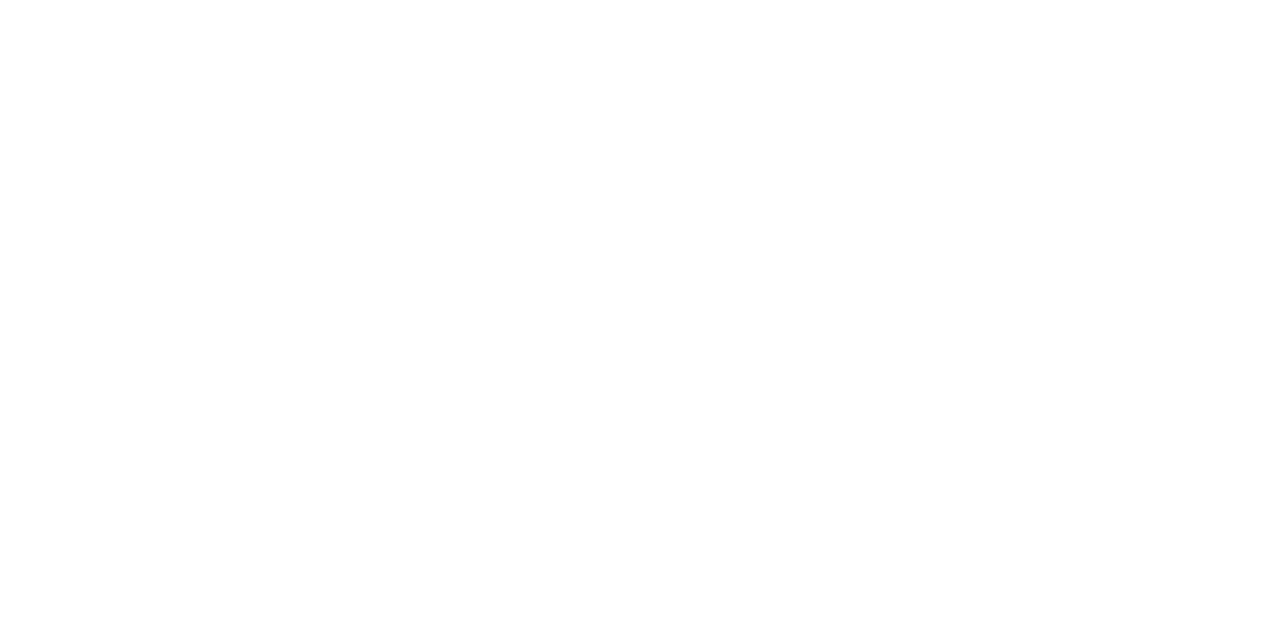
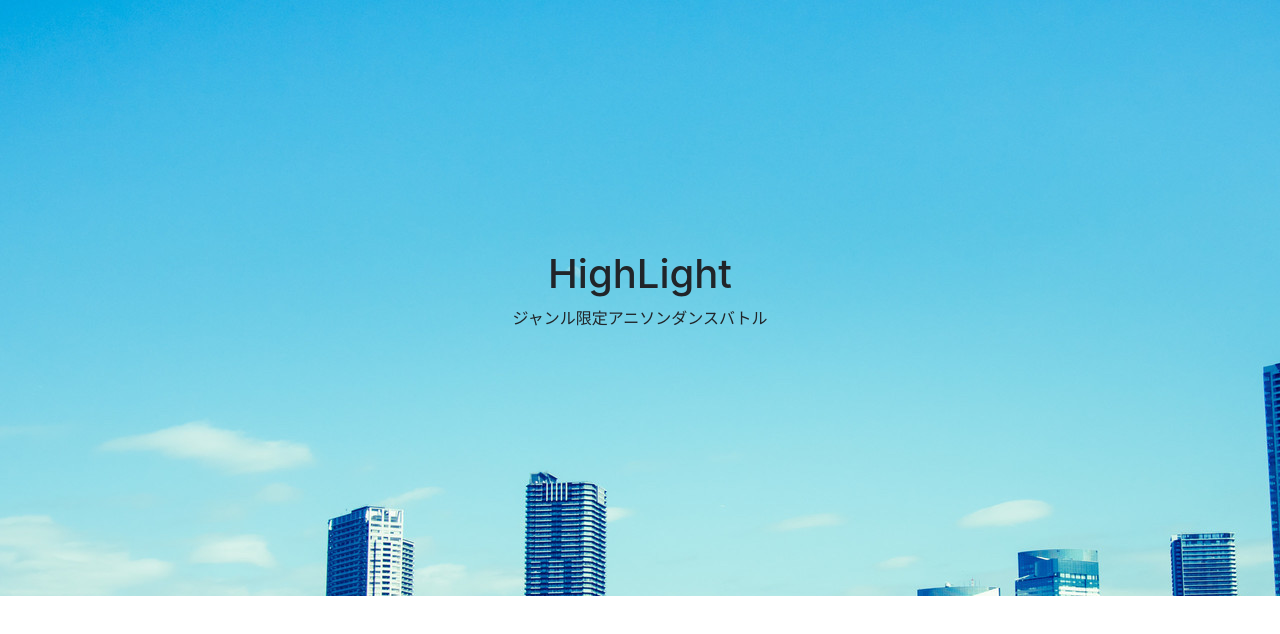
Before and after one commit to takaakimatsuda/cloud9-HighLight_HP, a plain HTML site: page corporate-site/index.html in a window 1280 px wide. Drawn offline with nearby package versions, Linux system fonts and the light colour scheme.

Commit message:
ヘッダー画像の追加

```diff
--- a/corporate-site/index.html
+++ b/corporate-site/index.html
@@ -9,7 +9,14 @@
     <link rel="stylesheet" href="https://stackpath.bootstrapcdn.com/bootstrap/4.2.1/css/bootstrap.min.css" integrity="sha384-GJzZqFGwb1QTTN6wy59ffF1BuGJpLSa9DkKMp0DgiMDm4iYMj70gZWKYbI706tWS" crossorigin="anonymous">
 </head>
 <body>
-
+    <header>
+        <div class="top-img">
+            <div class="top-text">
+                <h1>HighLight</h1>
+                <p>ジャンル限定アニソンダンスバトル</p>
+            </div>
+        </div>
+    </header>
 
 
     <script src="https://code.jquery.com/jquery-3.3.1.slim.min.js" integrity="sha384-q8i/X+965DzO0rT7abK41JStQIAqVgRVzpbzo5smXKp4YfRvH+8abtTE1Pi6jizo" crossorigin="anonymous"></script>
--- a/corporate-site/style.css
+++ b/corporate-site/style.css
@@ -1,3 +1,13 @@
-.red{
-    color:red;
+*{
+    margin: 0;
+    padding: 0;
 }
+
+
+.top-img{
+    background-image: url("imgs/img01.jpg");
+}
+.top-text{
+    text-align: center;
+    padding: 250px 0;
+}
```
Also changed, not shown: 2 other files.
